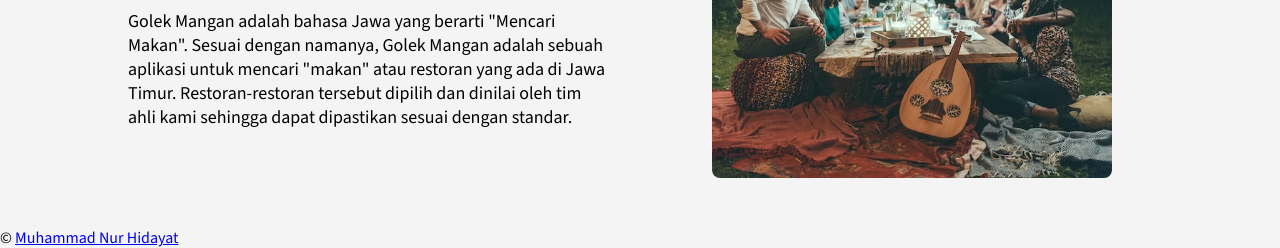
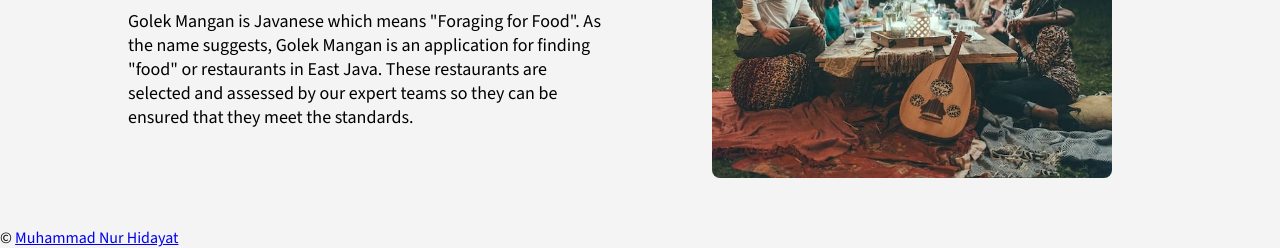
Before and after one commit to mdayat/golek-mangan, a website built with webpack: page src/index.html in a window 1280 px wide. Shown: the part 612-860 px from the top of the page. Built offline with nearby package versions, Linux system fonts and the light colour scheme.

Commit message:
change from Indonesian to English

```diff
--- a/src/index.html
+++ b/src/index.html
@@ -5,7 +5,7 @@
     <meta name="viewport" content="width=device-width, initial-scale=1.0" />
     <meta
       name="description"
-      content="Golek Mangan adalah aplikasi yang menampung dan mengkurasi restoran terbaik yang ada di Jawa Timur."
+      content="Golek Mangan is an application that curates the best restaurants in East Java that meets the standards."
     />
 
     <link rel="icon" type="image/x-icon" href="./public/favicon.ico" />
@@ -22,7 +22,7 @@
   <body>
     <header>
       <nav>
-        <img src="./public/logo.png" alt="Logo Golek Mangan" class="logo" />
+        <img src="./public/logo.png" alt="Golek Mangan Logo" class="logo" />
 
         <button
           type="button"
@@ -53,16 +53,16 @@
 
     <main>
       <article class="headline">
-        <img src="./public/hangout-image.jpg" alt="Berkumpul bersama teman" />
+        <img src="./public/hangout-image.jpg" alt="Hangout with friends" />
 
         <div>
           <h1 class="headline-title">Golek Mangan</h1>
           <p class="headline-description">
-            Golek Mangan adalah bahasa Jawa yang berarti "Mencari Makan". Sesuai
-            dengan namanya, Golek Mangan adalah sebuah aplikasi untuk mencari
-            "makan" atau restoran yang ada di Jawa Timur. Restoran-restoran
-            tersebut dipilih dan dinilai oleh tim ahli kami sehingga dapat
-            dipastikan sesuai dengan standar.
+            Golek Mangan is Javanese which means "Foraging for Food". As the
+            name suggests, Golek Mangan is an application for finding "food" or
+            restaurants in East Java. These restaurants are selected and
+            assessed by our expert teams so they can be ensured that they meet
+            the standards.
           </p>
         </div>
       </article>
```
Also changed, not shown: README.md.
